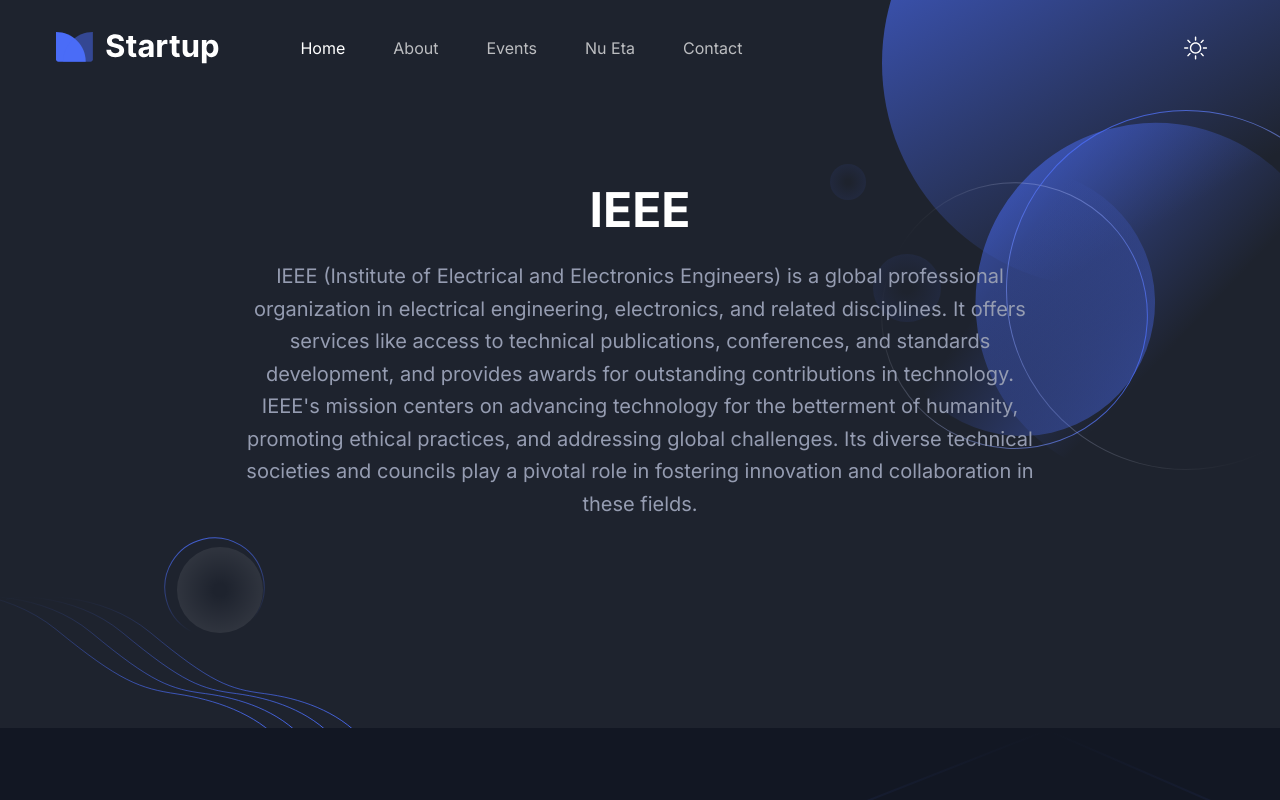
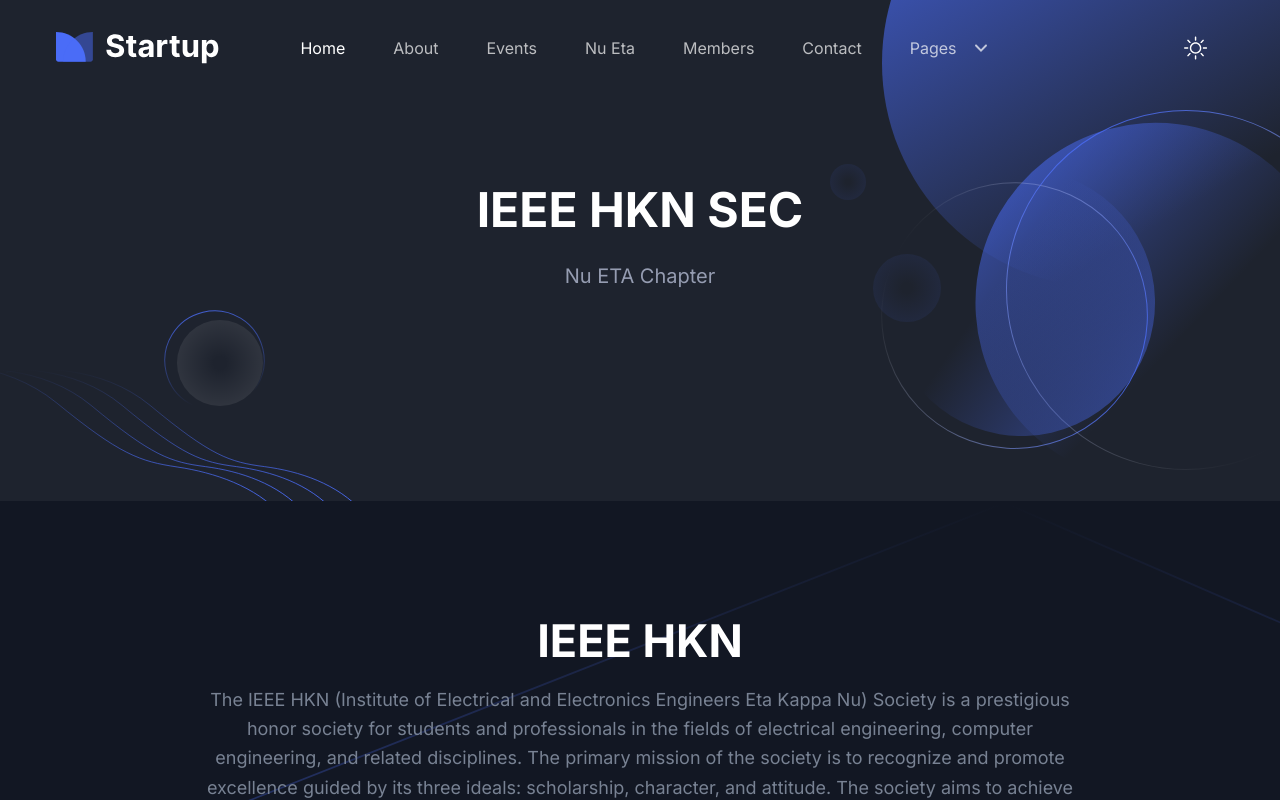
Before and after one commit to shiva1718/IEEE-hkn-sec, a Next.js app: page / in a window 1280 px wide. Shown: the top 800 px of the page. Built offline with nearby package versions, Linux system fonts and the light colour scheme.

Commit message:
changes updated

```diff
--- a/app/page.tsx
+++ b/app/page.tsx
@@ -12,7 +12,7 @@
 import { Metadata } from "next";
 
 export const metadata: Metadata = {
-  title: "Free Next.js Template for Startup and SaaS",
+  title: "SEC IEEE HKN",
   description: "This is Home for Startup Nextjs Template",
   // other metadata
 };
@@ -28,7 +28,7 @@
       <AboutSectionOne />
       <AboutSectionTwo />
       <Testimonials />
-      <Pricing />
+      {/*<Pricing />*/}
       <Blog />
       <Contact />
     </>
--- a/components/Header/menuData.tsx
+++ b/components/Header/menuData.tsx
@@ -31,72 +31,72 @@
     path: "/NuEta",
     newTab: false,
   },
-  // {
-  //   id: 7,
-  //   title: "Members",
-  //   path: "/members",
-  //   newTab: false
-  // },
+  {
+    id: 7,
+    title: "Members",
+    path: "/Testimonials",
+    newTab: false
+  },
   {
     id: 5,
     title: "Contact",
     path: "/contact",
     newTab: false,
   },
-  // {
-  //   id: 4,
-  //   title: "Pages",
-  //   newTab: false,
-  //   submenu: [
-  //     {
-  //       id: 41,
-  //       title: "About Page",
-  //       path: "/about",
-  //       newTab: false,
-  //     },
-  //     {
-  //       id: 42,
-  //       title: "Contact Page",
-  //       path: "/contact",
-  //       newTab: false,
-  //     },
-  //     {
-  //       id: 43,
-  //       title: "Blog Grid Page",
-  //       path: "/blog",
-  //       newTab: false,
-  //     },
-  //     {
-  //       id: 44,
-  //       title: "Blog Sidebar Page",
-  //       path: "/blog-sidebar",
-  //       newTab: false,
-  //     },
-  //     {
-  //       id: 45,
-  //       title: "Blog Details Page",
-  //       path: "/blog-details",
-  //       newTab: false,
-  //     },
-  //     {
-  //       id: 46,
-  //       title: "Sign In Page",
-  //       path: "/signin",
-  //       newTab: false,
-  //     },
-  //     {
-  //       id: 47,
-  //       title: "Sign Up Page",
-  //       path: "/signup",
-  //       newTab: false,
-  //     },
-  //     {
-  //       id: 48,
-  //       title: "Error Page",
-  //       path: "/error",
-  //       newTab: false,
-  //     },
-  //   ],
-  // },
+  {
+    id: 4,
+    title: "Pages",
+    newTab: false,
+    submenu: [
+      {
+        id: 41,
+        title: "About Page",
+        path: "/about",
+        newTab: false,
+      },
+      {
+        id: 42,
+        title: "Contact Page",
+        path: "/contact",
+        newTab: false,
+      },
+      {
+        id: 43,
+        title: "Blog Grid Page",
+        path: "/blog",
+        newTab: false,
+      },
+      {
+        id: 44,
+        title: "Blog Sidebar Page",
+        path: "/blog-sidebar",
+        newTab: false,
+      },
+      {
+        id: 45,
+        title: "Blog Details Page",
+        path: "/blog-details",
+        newTab: false,
+      },
+      {
+        id: 46,
+        title: "Sign In Page",
+        path: "/signin",
+        newTab: false,
+      },
+      {
+        id: 47,
+        title: "Sign Up Page",
+        path: "/signup",
+        newTab: false,
+      },
+      {
+        id: 48,
+        title: "Error Page",
+        path: "/error",
+        newTab: false,
+      },
+    ],
+  },
 ];
 export default menuData;
--- a/components/Hero/index.tsx
+++ b/components/Hero/index.tsx
@@ -15,16 +15,17 @@
                     data-wow-delay=".2s"
                 >
                   <h1 className="mb-5 text-3xl font-bold leading-tight text-black dark:text-white sm:text-4xl sm:leading-tight md:text-5xl md:leading-tight">
-                    IEEE
+                    IEEE HKN SEC
                   </h1>
                   <p className="dark:text-body-color-dark mb-12 text-base !leading-relaxed text-body-color sm:text-lg md:text-xl">
-                    IEEE (Institute of Electrical and Electronics Engineers) is a global professional organization in
-                    electrical engineering, electronics, and related disciplines. It offers services like access to
-                    technical publications, conferences, and standards development, and provides awards for outstanding
-                    contributions in technology. IEEE's mission centers on advancing technology for the betterment of
-                    humanity, promoting ethical practices, and addressing global challenges. Its diverse technical
-                    societies and councils play a pivotal role in fostering innovation and collaboration in these
-                    fields.
+                    Nu ETA Chapter
+                  {/*  IEEE (Institute of E   lectrical and Electronics Engineers) is a global professional organization in*/}
+                  {/*  electrical engineering, electronics, and related disciplines. It offers services like access to*/}
+                  {/*  technical publications, conferences, and standards development, and provides awards for outstanding*/}
+                  {/*  contributions in technology. IEEE's mission centers on advancing technology for the betterment of*/}
+                  {/*  humanity, promoting ethical practices, and addressing global challenges. Its diverse technical*/}
+                  {/*  societies and councils play a pivotal role in fostering innovation and collaboration in these*/}
+                  {/*  fields.*/}
                   </p>
                   {/*<div*/}
                   {/*    className="flex flex-col items-center justify-center space-y-4 sm:flex-row sm:space-x-4 sm:space-y-0">*/}
--- a/components/Testimonials/index.tsx
+++ b/components/Testimonials/index.tsx
@@ -55,8 +55,8 @@
     <section className="dark:bg-bg-color-dark bg-gray-light relative z-10 py-16 md:py-20 lg:py-28">
       <div className="container">
         <SectionTitle
-          title="What Our Users Says"
-          paragraph="There are many variations of passages of Lorem Ipsum available but the majority have suffered alteration in some form."
+          title="SEC IEEE HKN Team"
+          paragraph="SEC IEEE HKN Team Discription"
           center
         />
         <div className="grid grid-cols-1 gap-x-8 gap-y-10 md:grid-cols-2 lg:grid-cols-3">
--- a/components/Video/index.tsx
+++ b/components/Video/index.tsx
@@ -17,6 +17,7 @@
               paragraph="The IEEE HKN (Institute of Electrical and Electronics Engineers Eta Kappa Nu) Society is a prestigious honor society for students and professionals in the fields of electrical engineering, computer engineering, and related disciplines. The primary mission of the society is to recognize and promote excellence guided by its three ideals: scholarship, character, and attitude. The society aims to achieve this mission by identifying and inviting students who have demonstrated exceptional academic performance and leadership qualities to join the society. With a rich history and a global presence, it continues to recognize and nurture the brightest minds in technology, contributing to advancements that benefit humanity in the ever-evolving world of technology."
               center
               mb="80px"
+              width={"70vw"}
           />
 
           <div className="-mx-4 flex flex-wrap">
```
